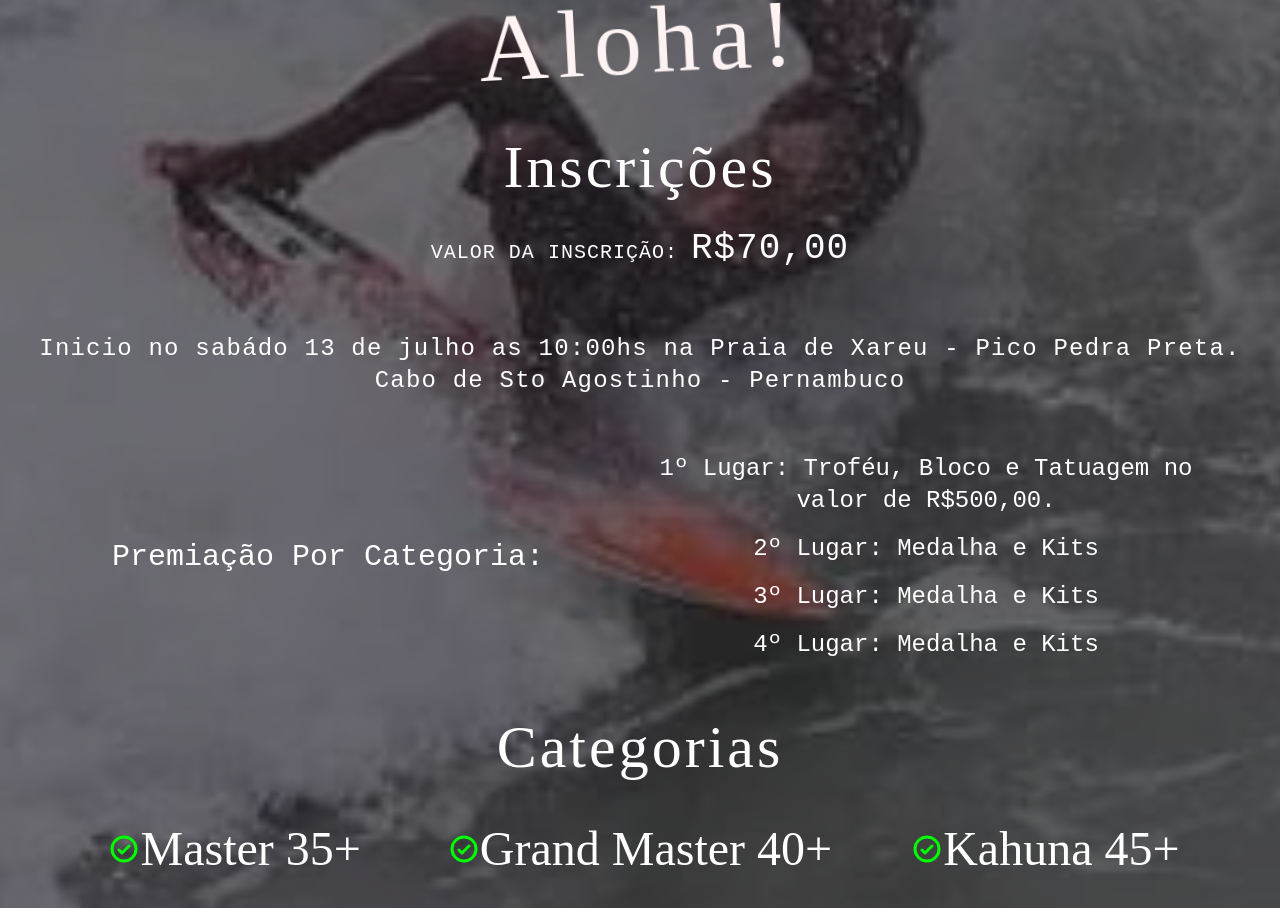
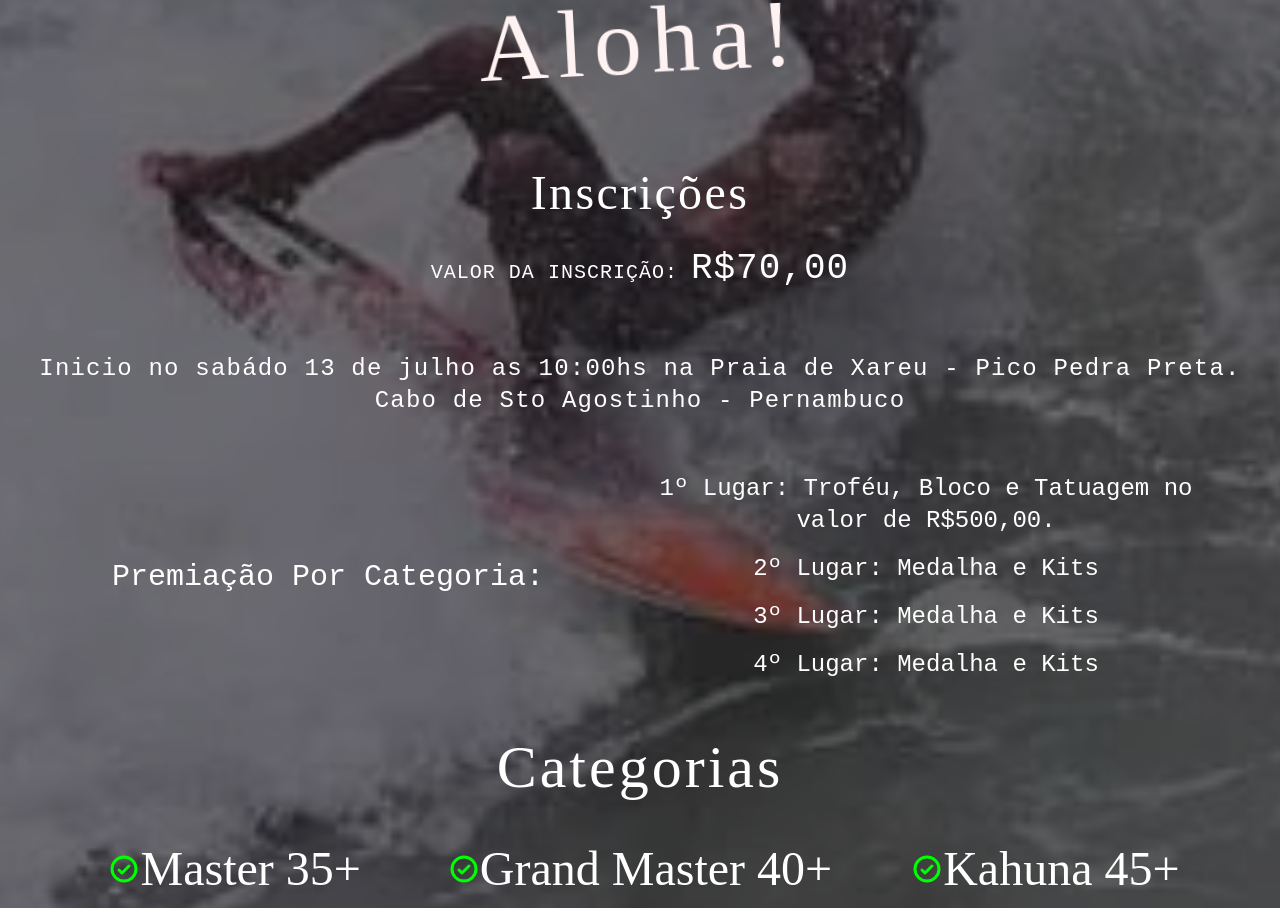
Before and after one commit to sauba/spa-ppsm, a Next.js app: page / in a window 1280 px wide. Shown: the part 1188-2096 px from the top of the page. Built offline with nearby package versions, Linux system fonts and the light colour scheme.

Commit message:
Update: Premiacao - inscrições size modified

```diff
--- a/src/components/Premiacao/index.tsx
+++ b/src/components/Premiacao/index.tsx
@@ -14,7 +14,7 @@ export default function Premiacao() {
         text-white
         font-pt-mono
       `} id="inscricoes">
-      <p className={`text-center xl:text-6xl animate-skew-stop tracking-wider font-caveat`}>Inscrições</p>
+      <p className={`text-center text-5xl animate-skew-stop tracking-wider font-caveat pt-8`}>Inscrições</p>
       <p className={`text-center xl:text-xl tracking-wider xl:py-8`}>VALOR DA INSCRIÇÃO: <span className={`xl:text-4xl`}>R$70,00</span></p>
       <p className={`text-center xl:text-2xl tracking-wider xl:pt-8`}>
         Inicio no sabádo 13 de julho as 10:00hs na Praia de Xareu - Pico Pedra Preta.
```
